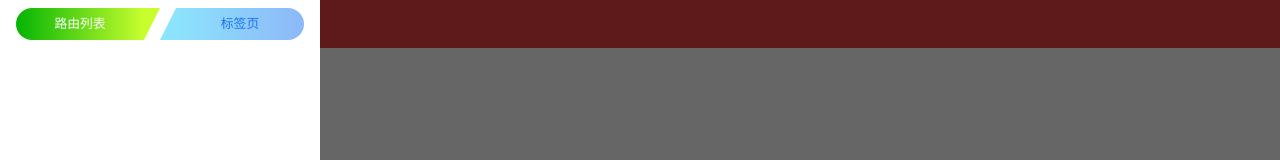
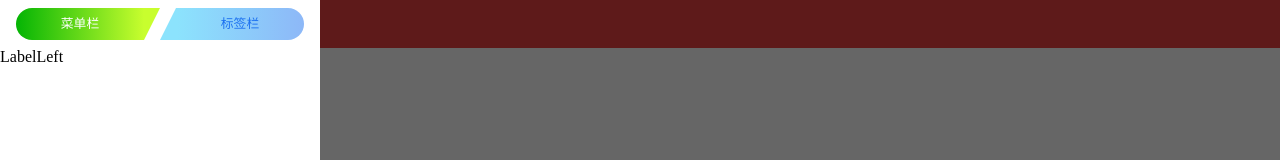
Before and after one commit to 1026809058/notepad, a Vue app: page / in a window 1280 px wide. Both pictures are taken after a click on the element 72 px from the left and 24 px from the top of the page. Shown: the top 160 px of the page. Built offline with nearby package versions, Linux system fonts and the light colour scheme.

Commit message:
系统设置文件添加页头背景设置

```diff
--- a/src/components/globalComponents/sideWindow.vue
+++ b/src/components/globalComponents/sideWindow.vue
@@ -8,7 +8,10 @@
       @touchstart="touchstart"
       @touchmove="touchmove"
     >
-      <div class="win-content" :style="{ zIndex: `${zIndex + 1}` }">
+      <div
+        class="win-content"
+        :style="{ zIndex: `${zIndex + 1}`, backgroundColor }"
+      >
         <div class="w-header">
           <slot name="header"></slot>
         </div>
@@ -24,6 +27,7 @@
 </template>
 <script lang="ts">
 import { defineComponent, watch, ref } from "vue";
+import setting from "../../setting/setting";
 export default defineComponent({
   name: "SideWindow",
   props: {
@@ -54,6 +58,7 @@ export default defineComponent({
     },
   },
   setup(props, { emit }) {
+    const backgroundColor = setting.sideWindow.backgroundColor;
     let showStatus = ref();
     //点击阴影关闭
     function shadowClose() {
@@ -90,6 +95,7 @@ export default defineComponent({
     );
     return {
       showStatus,
+      backgroundColor,
       closeWindow,
       touchstart,
       touchmove,
--- a/src/setting/setting.ts
+++ b/src/setting/setting.ts
@@ -3,6 +3,12 @@ import { ProjectConfig } from "../types/settingT";
 const setting: ProjectConfig = {
   //是否显示SideBar侧边栏
   showSideBar: true,
+  header:{
+    background:'rgb(236, 65, 65)'
+  },
+  sideWindow:{
+    backgroundColor:'#fff'
+  }
 };
 
 export default setting;
--- a/src/style/framework/head/head_0em.scss
+++ b/src/style/framework/head/head_0em.scss
@@ -1,4 +1,3 @@
-@import "@/style/theme.scss";
 header {
   background-color: $background-color;
 }
--- a/src/style/framework/head/head_45em.scss
+++ b/src/style/framework/head/head_45em.scss
@@ -1,4 +1,3 @@
-@import "@/style/theme.scss";
 .logo {
   width: 3rem;
   height: 100%;
--- a/src/style/framework/head/head_70em.scss
+++ b/src/style/framework/head/head_70em.scss
@@ -1,4 +1,3 @@
-@import "@/style/theme.scss";
 .logo {
   width: 3rem;
   height: 100%;
--- a/src/style/theme.scss
+++ b/src/style/theme.scss
@@ -1,2 +1,3 @@
 $background-color: rgb(236, 65, 65);
 $color: #fff;
+$side-background-color: rgb(236, 65, 65);
--- /dev/null
+++ b/src/types/systemTs/headT.ts
@@ -0,0 +1,4 @@
+export interface labelT {
+  labelLeft: String | Number;
+  labelRight: String | Number;
+}
--- /dev/null
+++ b/src/views/system/framework/head/components/labelLeft.vue
@@ -0,0 +1,9 @@
+<template>
+  <div>LabelLeft</div>
+</template>
+<script lang="ts">
+import { defineComponent } from "vue";
+export default defineComponent({
+  name: "LabelLeft",
+});
+</script>
--- /dev/null
+++ b/src/views/system/framework/head/components/labelRight.vue
@@ -0,0 +1,9 @@
+<template>
+  <div>LabelRight</div>
+</template>
+<script lang="ts">
+import { defineComponent } from "vue";
+export default defineComponent({
+  name: "LabelRight",
+});
+</script>
--- a/src/views/system/framework/head/index.vue
+++ b/src/views/system/framework/head/index.vue
@@ -1,5 +1,5 @@
 <template>
-  <header>
+  <header :style="{ background: `${headbackground}` }">
     <div class="logo">
       <icon-font
         :class="'icon-dynamic-filling'"
@@ -21,45 +21,57 @@
   <side-window v-model:show="show" :isRight="false">
     <template v-slot:header>
       <switch-btn
-        class="head-switch-btn"
-        labelLeft="路由列表"
-        labelRight="标签页"
+        :labelLeft="label.labelLeft"
+        :labelRight="label.labelRight"
         v-model:label="labelVal"
       ></switch-btn>
     </template>
-    <div>
-      <div v-if="labelVal.value === '路由列表'">{{ labelVal.value }}</div>
-      <div v-if="labelVal.value === '标签页'">{{ labelVal.value }}</div>
+    <div class="center-body">
+      <LabelLeft v-if="labelVal === label.labelLeft"></LabelLeft>
+      <LabelRight v-if="labelVal === label.labelRight"></LabelRight>
     </div>
   </side-window>
 </template>
 <script lang="ts">
-import { defineComponent, ref, watch } from "vue";
-import SwitchBtn from "@/components/globalComponents/SwitchBtn.vue";
+import { defineComponent, reactive, ref, watch } from "vue";
+import setting from "../../../../setting/setting";
+import { labelT } from "../../../../types/systemTs/headT";
+import LabelLeft from "./components/labelLeft.vue";
+import LabelRight from "./components/labelRight.vue";
 export default defineComponent({
-  components: { SwitchBtn },
+  components: { LabelLeft, LabelRight },
   name: "Head",
   setup() {
-    let show = ref<Boolean>(false);
-    let labelVal = ref<String>("路由列表");
+    //页面设置
+    const headbackground = setting.header.background;
+
+    let show = ref(false);
+    let label: labelT = reactive({
+      labelLeft: "菜单栏",
+      labelRight: "标签栏",
+    });
+    let labelVal = ref(label.labelLeft);
     function openSide() {
       show.value = true;
     }
     watch(
       () => labelVal.value,
-      (value: String) => {
-        console.log(value === "路由列表");
+      (value: String | Number) => {
+        console.log(value);
       }
     );
     return {
       show,
+      label,
       labelVal,
+      headbackground,
       openSide,
     };
   },
 });
 </script>
 <style lang="scss" scoped>
+@import "@/style/theme.scss";
 header {
   width: 100%;
   height: 100%;
@@ -72,9 +84,16 @@ header {
   text-align: center;
   line-height: 3rem;
 }
-.head-switch-btn {
-  width: 18rem;
-  margin: 0.5rem 1rem;
+.center-body {
+  width: 100%;
+  height: 100%;
+}
+::v-deep .w-header {
+  margin: auto;
+  .switch-btn {
+    width: 18rem;
+    margin: 0.5rem 1rem;
+  }
 }
 @media screen and (min-width: 0) {
   @import "@/style/framework/head/head_0em.scss";
```
Also changed, not shown: src/types/settingT.ts (+10 -0 lines).
